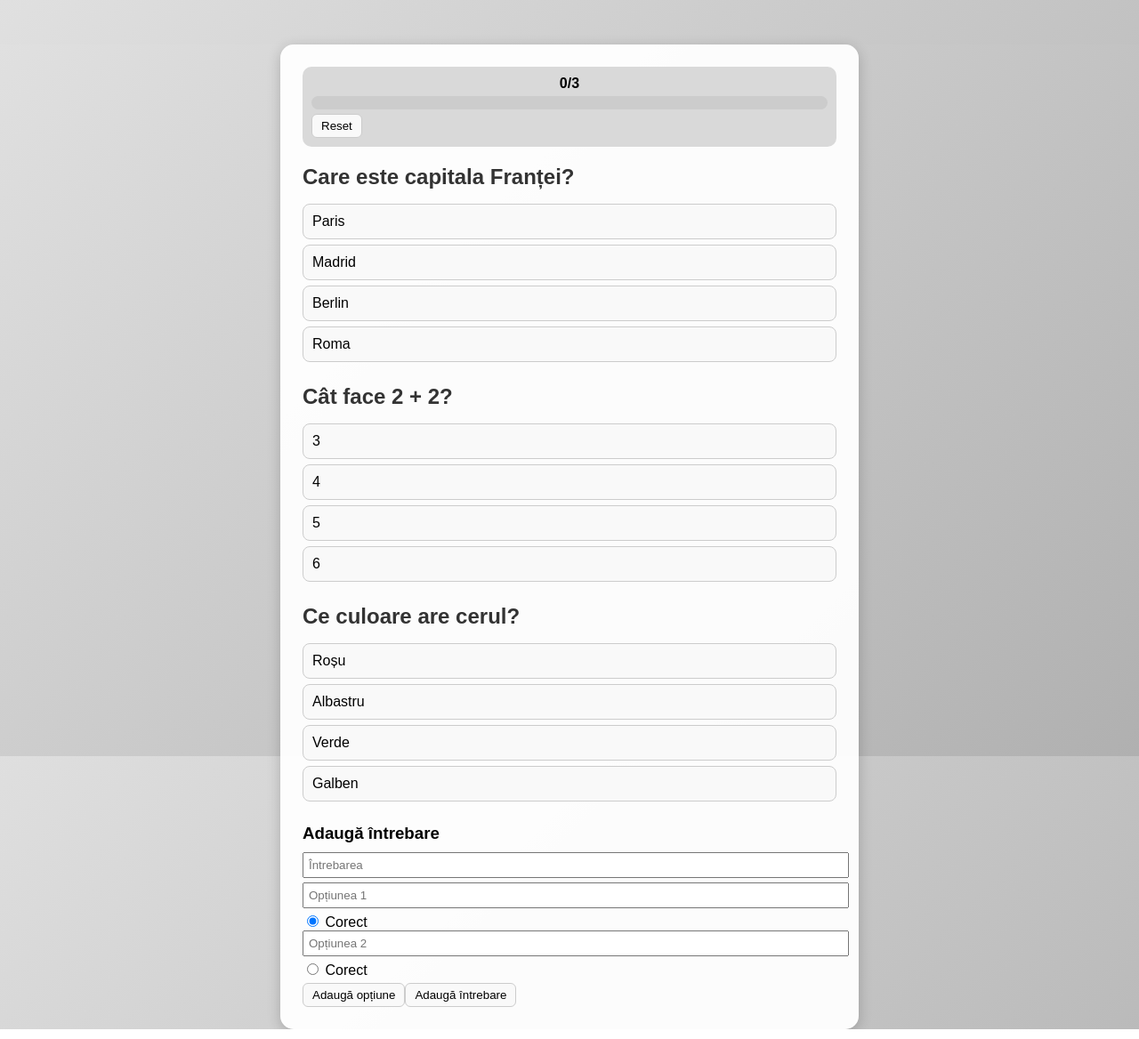
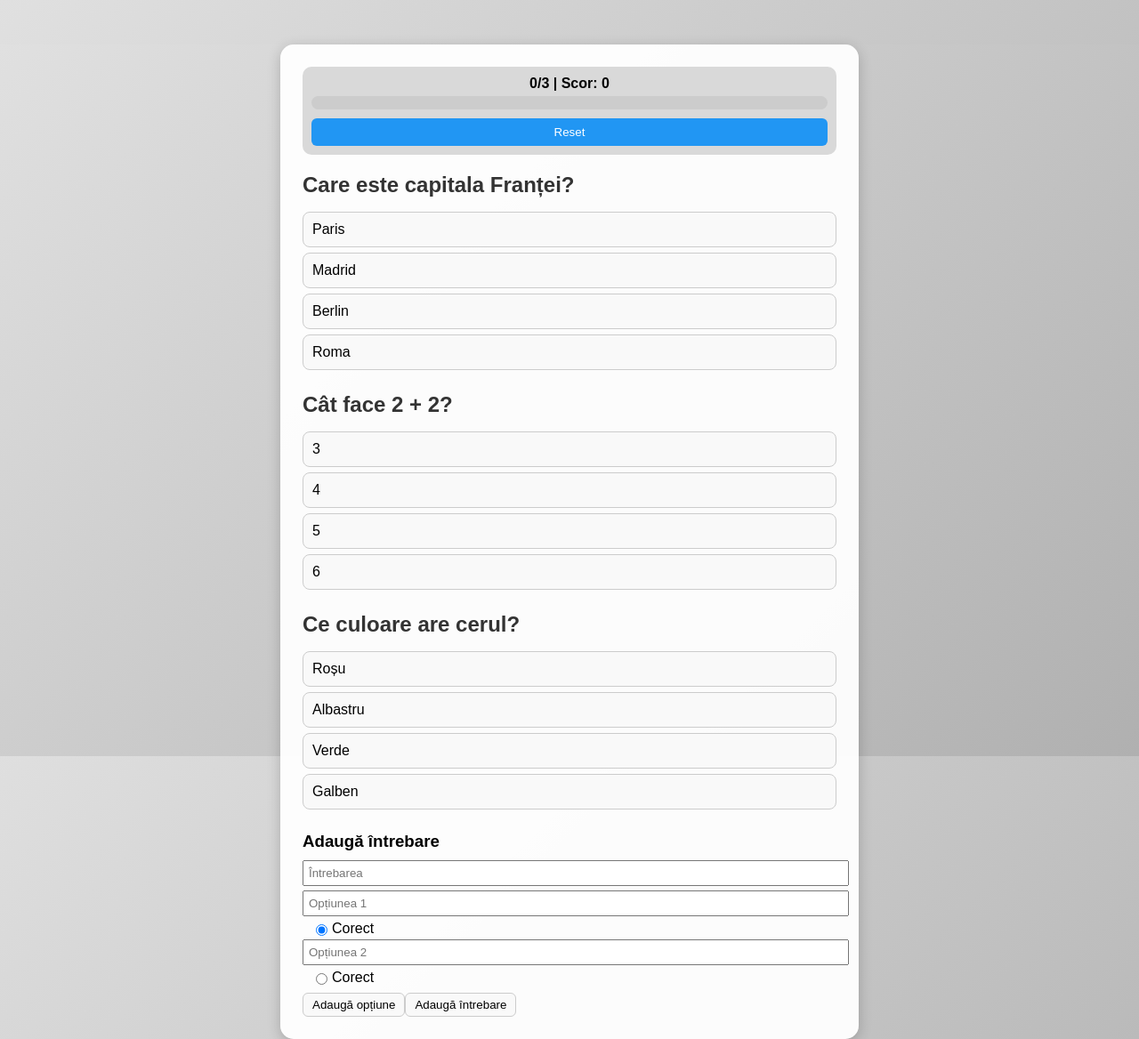
Before and after one commit to MocanuAlex/quiz-random-app_SOPM_lab, a React (Create React App) app in the folder proiect/quiz_random_app/: page / in a window 1280 px wide. Shown: the whole page at 89% size. Built offline with nearby package versions, Linux system fonts and the light colour scheme.

Commit message:
varianta finala 1.1

```diff
--- a/proiect/quiz_random_app/src/App.css
+++ b/proiect/quiz_random_app/src/App.css
@@ -4,6 +4,7 @@ body, html, #root {
   padding: 0;
   font-family: Arial, sans-serif;
   background: linear-gradient(135deg, #e0e0e0, #b0b0b0);
+  position: relative;
 }
 
 .quiz-container {
@@ -43,7 +44,7 @@ body, html, #root {
 
 .progress-fill {
   height: 100%;
-  background: #4caf50;
+  background: #676767;
   width: 0%;
   transition: width 0.3s ease;
 }
@@ -134,3 +135,75 @@ input[type=button]:hover {
   margin-bottom: 5px;
   padding: 5px;
 }
+
+/* Animații pentru feedback scor */
+body::before {
+  content: '';
+  position: fixed;
+  top: 0;
+  left: 0;
+  width: 100%;
+  height: 100%;
+  pointer-events: none;
+  z-index: 1000;
+  opacity: 0;
+  display: flex;
+  align-items: center;
+  justify-content: center;
+  font-size: 120px;
+  font-weight: bold;
+  transition: opacity 0.3s ease;
+}
+
+body.show-correct::before {
+  content: '+10';
+  color: rgba(76, 175, 80, 0.15);
+  animation: fadeScore 1s ease-in-out;
+}
+
+body.show-wrong::before {
+  content: '-10';
+  color: rgba(244, 67, 54, 0.15);
+  animation: fadeScore 1s ease-in-out;
+}
+
+@keyframes fadeScore {
+  0% {
+    opacity: 0;
+    transform: scale(0.5);
+  }
+  50% {
+    opacity: 1;
+    transform: scale(1.2);
+  }
+  100% {
+    opacity: 0;
+    transform: scale(1);
+  }
+}
+
+/* Stiluri pentru formular */
+.add-question-form label {
+  display: inline-flex;
+  align-items: center;
+  margin-left: 10px;
+  cursor: pointer;
+}
+
+.add-question-form input[type="radio"] {
+  margin-right: 5px;
+}
+
+.reset-btn {
+  width: 100%;
+  margin-top: 10px;
+  padding: 8px;
+  background-color: #2196f3;
+  color: white;
+  border: none;
+  border-radius: 6px;
+}
+
+.reset-btn:hover {
+  background-color: #1976d2;
+}
--- a/proiect/quiz_random_app/src/App.js
+++ b/proiect/quiz_random_app/src/App.js
@@ -1,50 +1,69 @@
+import { useState } from "react";
+import "./App.css";
 
-import { useState } from "react"; //import la functiile din react
-import "./App.css"; //import css
-
-// localStorage.removeItem("quizzes");
-
-// Întrebările inițiale
 const initialQuizzes = [
-  { question: "Care este capitala Franței?",
-    options: ["Paris","Madrid","Berlin","Roma"],
-    correctAnswerIndex: 0, userAdded: false },
-  { question: "Cât face 2 + 2?",
-    options: ["3","4","5","6"],
-    correctAnswerIndex: 1, userAdded: false },
-  { question: "Ce culoare are cerul?",
-    options: ["Roșu","Albastru","Verde","Galben"],
-    correctAnswerIndex: 1, userAdded: false }
+  {
+    question: "Care este capitala Franței?",
+    options: ["Paris", "Madrid", "Berlin", "Roma"],
+    correctAnswerIndex: 0,
+    userAdded: false
+  },
+  {
+    question: "Cât face 2 + 2?",
+    options: ["3", "4", "5", "6"],
+    correctAnswerIndex: 1,
+    userAdded: false
+  },
+  {
+    question: "Ce culoare are cerul?",
+    options: ["Roșu", "Albastru", "Verde", "Galben"],
+    correctAnswerIndex: 1,
+    userAdded: false
+  }
 ];
 
-// Shuffle simplu
 const shuffle = (arr) => [...arr].sort(() => Math.random() - 0.5);
 
 function App() {
-  // Întrebări și răspunsuri
   const [quizzes, setQuizzes] = useState(() => {
     const saved = localStorage.getItem("quizzes");
     return saved ? shuffle(JSON.parse(saved)) : shuffle(initialQuizzes);
   });
+
   const [answers, setAnswers] = useState({});
-
-  // Formular adăugare întrebare
+  const [score, setScore] = useState(0);
   const [newQuestion, setNewQuestion] = useState("");
-  const [newOptions, setNewOptions] = useState(["",""]);
+  const [newOptions, setNewOptions] = useState(["", ""]);
   const [correctIndex, setCorrectIndex] = useState(0);
 
-  // Selectare răspuns
   const handleAnswer = (quizIndex, optionIndex) => {
     if (answers[quizIndex] !== undefined) return;
+
+    const isCorrect = optionIndex === quizzes[quizIndex].correctAnswerIndex;
+
+    // Adaugă clasa pentru animație
+    document.body.classList.add(isCorrect ? 'show-correct' : 'show-wrong');
+
+    // Elimină clasa după animație
+    setTimeout(() => {
+      document.body.classList.remove('show-correct', 'show-wrong');
+    }, 1000);
+
+    // Actualizează scorul
+    if (isCorrect) {
+      setScore(prev => prev + 10);
+    } else {
+      setScore(prev => Math.max(0, prev - 10));
+    }
+
     setAnswers(prev => ({ ...prev, [quizIndex]: optionIndex }));
   };
 
-  // Salvează în localStorage
   const saveQuizzes = (qs) => localStorage.setItem("quizzes", JSON.stringify(qs));
 
-  // Reset: shuffle întrebări și opțiuni
   const handleReset = () => {
     setAnswers({});
+    setScore(0);
     const shuffled = quizzes.map(q => {
       const opts = shuffle(q.options);
       const correct = opts.indexOf(q.options[q.correctAnswerIndex]);
@@ -54,85 +73,134 @@ function App() {
     saveQuizzes(shuffle(shuffled));
   };
 
-  // Adăugare opțiune nouă în formular
   const addOption = () => setNewOptions([...newOptions, ""]);
+
   const changeOption = (val, idx) => {
-    const opts = [...newOptions]; opts[idx] = val; setNewOptions(opts);
+    const opts = [...newOptions];
+    opts[idx] = val;
+    setNewOptions(opts);
   };
 
-  // Adăugare întrebare nouă
   const addQuestion = (e) => {
     e.preventDefault();
     if (!newQuestion.trim() || newOptions.some(opt => !opt.trim())) return;
 
-    const newQ = { question: newQuestion, options: newOptions, correctAnswerIndex: correctIndex, userAdded: true };
+    const newQ = {
+      question: newQuestion,
+      options: newOptions,
+      correctAnswerIndex: correctIndex,
+      userAdded: true
+    };
+
     const updated = [...quizzes, newQ];
-    setQuizzes(updated); saveQuizzes(updated);
+    setQuizzes(updated);
+    saveQuizzes(updated);
 
-    setNewQuestion(""); setNewOptions(["",""]); setCorrectIndex(0);
+    setNewQuestion("");
+    setNewOptions(["", ""]);
+    setCorrectIndex(0);
   };
 
-  // Ștergere întrebare
   const deleteQuestion = (idx) => {
     const updated = quizzes.filter((_, i) => i !== idx);
-    setQuizzes(updated); saveQuizzes(updated);
+    setQuizzes(updated);
+    saveQuizzes(updated);
   };
 
-  // Progres
   const total = quizzes.length;
   const answered = Object.keys(answers).length;
   const progress = (answered / total) * 100;
 
   return (
     <div className="quiz-container">
-
-      {/* Bara de progres + Reset */}
       <div className="progress-wrapper">
-        <span className="progress-text">{answered}/{total}</span>
-        <div className="progress-bar"><div className="progress-fill" style={{width:`${progress}%`}}></div></div>
-        <button className="reset-btn" onClick={handleReset}>Reset</button>
+        <span className="progress-text">
+          {answered}/{total} | Scor: {score}
+        </span>
+        <div className="progress-bar">
+          <div className="progress-fill" style={{ width: `${progress}%` }}></div>
+        </div>
+        <button className="reset-btn" onClick={handleReset}>
+          Reset
+        </button>
       </div>
 
-      {/* Întrebări */}
       {quizzes.map((q, i) => {
         const sel = answers[i];
         return (
           <div key={i} className="single-quiz">
             <h2>
               {q.question}
-              {q.userAdded && <button className="delete-btn" onClick={()=>deleteQuestion(i)}>✖</button>}
+              {q.userAdded && (
+                <button className="delete-btn" onClick={() => deleteQuestion(i)}>
+                  ✖
+                </button>
+              )}
             </h2>
             <ul>
               {q.options.map((opt, idx) => {
                 let cls = "";
-                if(sel !== undefined){
-                  cls = idx === q.correctAnswerIndex ? "correct" : (idx === sel ? "wrong" : "");
+                if (sel !== undefined) {
+                  cls =
+                    idx === q.correctAnswerIndex
+                      ? "correct"
+                      : idx === sel
+                      ? "wrong"
+                      : "";
                 }
-                return <li key={idx} className={cls} onClick={()=>handleAnswer(i, idx)}>{opt}</li>;
+                return (
+                  <li
+                    key={idx}
+                    className={cls}
+                    onClick={() => handleAnswer(i, idx)}
+                  >
+                    {opt}
+                  </li>
+                );
               })}
             </ul>
           </div>
-        )
+        );
       })}
 
-      {/* Formular adăugare întrebare */}
       <div className="add-question-form">
         <h3>Adaugă întrebare</h3>
         <form onSubmit={addQuestion}>
-          <input type="text" placeholder="Întrebarea" value={newQuestion} onChange={e=>setNewQuestion(e.target.value)} required/>
-          {newOptions.map((opt, idx)=>(
+          <input
+            type="text"
+            placeholder="Întrebarea"
+            value={newQuestion}
+            onChange={(e) => setNewQuestion(e.target.value)}
+            required
+          />
+          {newOptions.map((opt, idx) => (
             <div key={idx}>
-              <input type="text" placeholder={`Opțiunea ${idx+1}`} value={opt} onChange={e=>changeOption(e.target.value, idx)} required/>
-              <label><input type="radio" name="correctOption" checked={correctIndex===idx} onChange={()=>setCorrectIndex(idx)}/> Corect</label>
+              <input
+                type="text"
+                placeholder={`Opțiunea ${idx + 1}`}
+                value={opt}
+                onChange={(e) => changeOption(e.target.value, idx)}
+                required
+              />
+              <label>
+                <input
+                  type="radio"
+                  name="correctOption"
+                  checked={correctIndex === idx}
+                  onChange={() => setCorrectIndex(idx)}
+                />
+                Corect
+              </label>
             </div>
           ))}
-          <button type="button" onClick={addOption}>Adaugă opțiune</button>
+          <button type="button" onClick={addOption}>
+            Adaugă opțiune
+          </button>
           <button type="submit">Adaugă întrebare</button>
         </form>
       </div>
-
     </div>
-  )
+  );
 }
 
 export default App;
```
